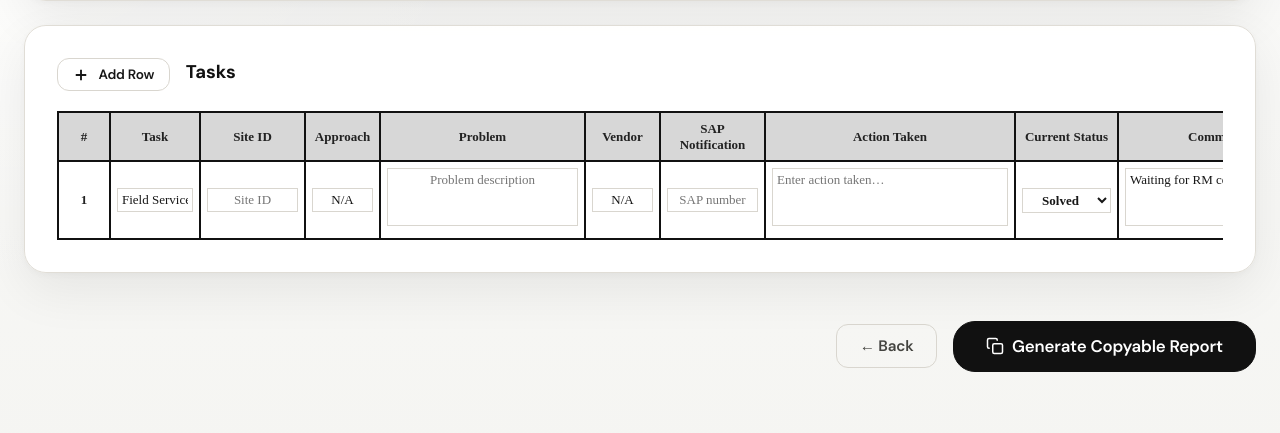
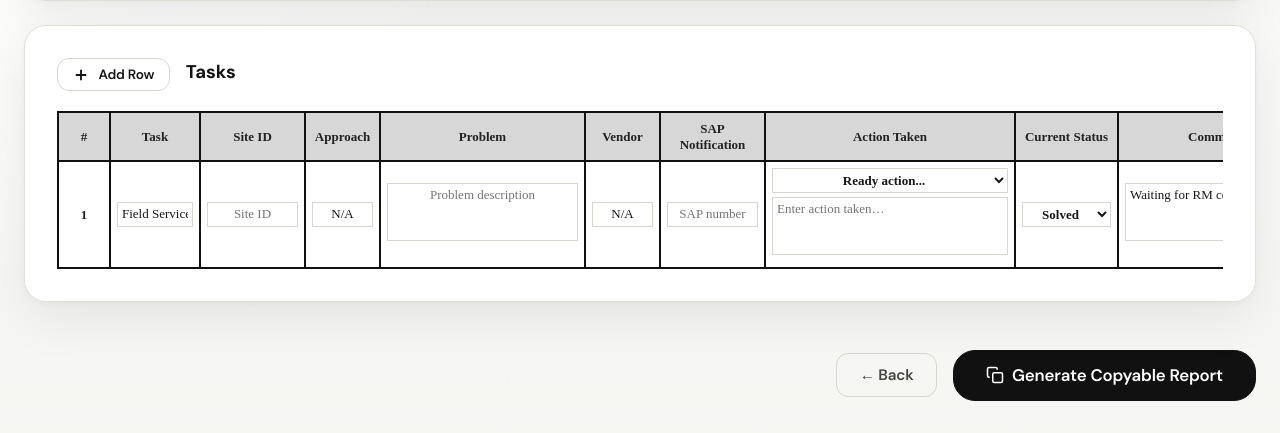
Before and after one commit to Mub7t/Mub7t-collage-mobile-pro, a Flask app: page /manual-report in a window 1280 px wide. Shown: the part 244-677 px from the top of the page. Run offline with Flask 3, Linux system fonts and the light colour scheme; the visitor is signed in with stand-in values (Sample User, id 1); some libraries are stand-ins or nearby versions.

Commit message:
Improve UI and update logo

```diff
--- a/static/css/style.css
+++ b/static/css/style.css
@@ -413,6 +413,10 @@ input, select, textarea { font-family: inherit; font-size: inherit; }
 .task-table textarea[data-field="action_taken"],
 .task-table textarea[data-field="comments"] {
   text-align: left;
+}
+.action-preset-select {
+  margin-bottom: 4px;
+  font-weight: 700;
 }
 .task-table input[type="text"]:focus,
 .task-table textarea:focus,
--- a/static/js/main.js
+++ b/static/js/main.js
@@ -107,6 +107,14 @@
 
   if (!tbody) return;  // not on this page
 
+  const ACTION_PRESETS = [
+    "Done troubleshooting",
+    "Reconfigured the UTL.",
+    "Done self-violations",
+    "Reset the sync. between the RDU & CDH2.",
+    "Checked and cleaned cabinet components",
+  ];
+
   let tasks  = (window.INITIAL_TASKS || []).map((t, i) => ({ ...t, _id: i }));
   let nextId = tasks.length;
 
@@ -147,6 +155,22 @@
       autoGrow(ta);
     });
 
+    const actionPreset = tr.querySelector(".action-preset-select");
+    const actionText   = tr.querySelector("[data-field='action_taken']");
+    if (actionPreset && actionText) {
+      actionPreset.addEventListener("change", () => {
+        const preset = actionPreset.value;
+        if (!preset) return;
+        const current = actionText.value.trim();
+        actionText.value = current
+          ? (current.includes(preset) ? current : `${current}\n${preset}`)
+          : preset;
+        autoGrow(actionText);
+        actionText.focus();
+        actionPreset.value = "";
+      });
+    }
+
     // Numeric-only enforcement for site_id and sap_notification
     tr.querySelectorAll("[data-numeric='1']").forEach(inp => {
       inp.addEventListener("input", function () {
@@ -171,6 +195,9 @@
   function rowHTML(task) {
     const opts = ["Solved", "Pending"]
       .map(s => `<option value="${s}"${task.current_status === s ? " selected" : ""}>${s}</option>`)
+      .join("");
+    const actionOptions = ACTION_PRESETS
+      .map(text => `<option value="${esc(text)}">${esc(text)}</option>`)
       .join("");
     return `
       <td class="col-num">
@@ -203,6 +230,10 @@
                placeholder="SAP number" data-field="sap_notification" data-numeric="1" />
       </td>
       <td class="col-action">
+        <select class="action-preset-select" aria-label="Ready action options">
+          <option value="">Ready action...</option>
+          ${actionOptions}
+        </select>
         <textarea placeholder="Enter action taken…"
                   data-field="action_taken" rows="2">${esc(task.action_taken)}</textarea>
       </td>
```
